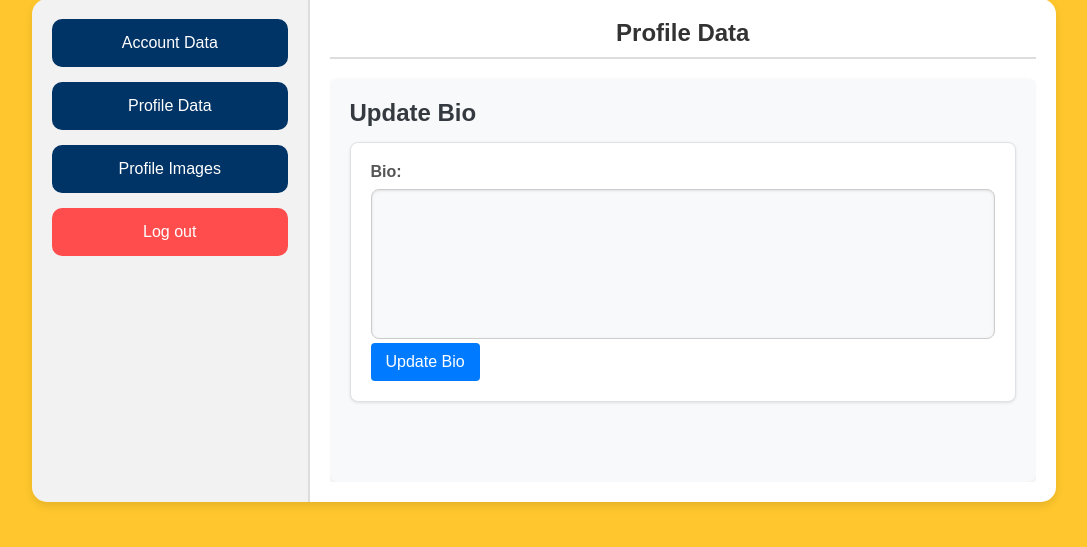
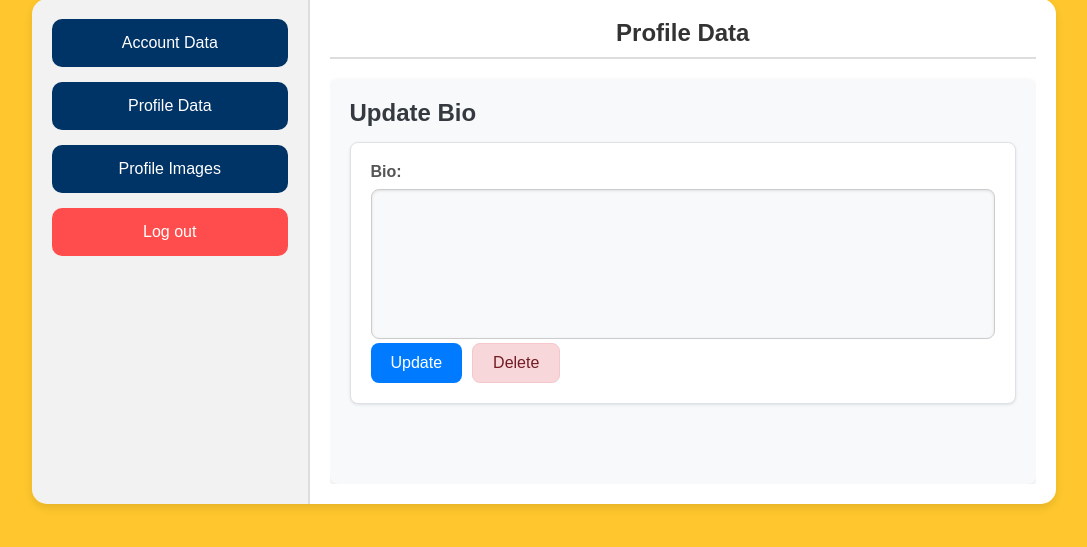
Before and after one commit to AveePB/Flask-Tutorials, a Django app: template src/apps/settings/templates/settings_profile_data.html in a window 1280 px wide. Shown: the part 79-626 px from the top of the page, without its empty margins (96-1183 px from the left). Run offline with Django 5.2, Linux system fonts and the light colour scheme; the template is opened without the code that fills it, so the values that code supplies are empty.

Commit message:
Completed delete bio

```diff
--- a/src/apps/settings/static/settings_forms.js
+++ b/src/apps/settings/static/settings.js
@@ -77,4 +77,62 @@ document.addEventListener('DOMContentLoaded', function() {
     } else {
         console.error('Toggle password button or password field not found');
     }
+
+    // Delete buttons
+    const deleteButtons = document.querySelectorAll('.delete-btn');
+
+    deleteButtons.forEach(deleteButton => {
+        deleteButton.addEventListener('click', function(event) {
+            event.preventDefault();
+
+            // Retrieve the data attributes (URL, item ID, and message box ID) from the button
+            const url = deleteButton.getAttribute('data-url');
+            const messageBoxId = deleteButton.getAttribute('data-message-box');
+            const messageBox = document.getElementById(messageBoxId);
+
+            // Confirmation dialog before deletion
+            if (confirm(`Are you sure you want to delete it?`)) {
+                fetch(url, {
+                    method: 'DELETE',
+                    headers: {
+                        'Content-Type': 'application/json',
+                    }
+                })
+                .then(response => response.text().then(text => {
+                    let data = {};
+                    try {
+                        data = JSON.parse(text);
+                    } catch {
+                        data.message = text;
+                    }
+                    return { status: response.status, message: data.message };
+                }))
+                .then(result => {
+                    // Clear previous classes
+                    messageBox.classList.remove('success', 'error');
+
+                    // Display the result
+                    messageBox.style.display = 'block';
+                    if (result.status === 204 || result.status === 200) {
+                        messageBox.classList.add('success');
+                        messageBox.innerHTML = result.message || `Successfully deleted.`;
+                        setTimeout(() => {
+                            window.location.reload();
+                        }, 500);
+                    } else {
+                        messageBox.classList.add('error');
+                        messageBox.innerHTML = result.message || `Failed to delete.`;
+                    }
+                })
+                .catch(error => {
+                    console.error('Error:', error);
+                    messageBox.classList.remove('success');
+                    messageBox.classList.add('error');
+                    messageBox.style.display = 'block';
+                    messageBox.innerHTML = 'An error occurred. Please try again.';
+                });
+            }
+        });
+    });
+
 });
--- a/src/apps/settings/static/settings_profile_data.css
+++ /dev/null
@@ -1,25 +0,0 @@
-/* Styling for the bio textarea */
-#bio {
-    width: 100%;
-    height: 150px;
-    padding: 12px;
-    font-size: 1rem;
-    border: 1px solid #ccc;
-    border-radius: 8px;
-    box-shadow: inset 0 1px 3px rgba(0, 0, 0, 0.1);
-    background-color: #f8f9fa;
-    resize: none; /* Disable resizing */
-    transition: border-color 0.3s ease, box-shadow 0.3s ease;
-    outline: none;
-}
-
-/* Placeholder styling */
-#bio::placeholder {
-    color: #adb5bd; /* Light gray color for placeholder */
-    font-style: italic;
-}
-
-/* Focus state */
-#bio:focus {
-    border-color: #007bff; /* Change border color on focus */
-}
--- a/src/apps/settings/static/settings_table.css
+++ b/src/apps/settings/static/settings_table.css
@@ -212,3 +212,63 @@ input[type="submit"]:hover {
 .toggle-button:hover {
   background-color: #0056b3;
 }
+
+
+/* Layout for the button group (Update Bio and Delete) */
+.button-group {
+  display: flex;
+  gap: 10px; /* Space between the buttons */
+}
+
+.button-group input[type="submit"], .button-group .delete-btn {
+  padding: 10px 20px;
+  font-size: 1rem;
+  border-radius: 8px;
+  cursor: pointer;
+}
+
+.button-group input[type="submit"] {
+  background-color: #007bff; /* Dark blue */
+  color: #fff;
+  border: none;
+}
+
+.button-group input[type="submit"]:hover {
+  background-color: #0056b3;
+}
+
+.delete-btn {
+  background-color: #f8d7da; /* Light red */
+  color: #721c24;
+  border: 1px solid #f5c6cb;
+}
+
+.delete-btn:hover {
+  background-color: #f5c6cb; /* Darker light red on hover */
+}
+
+/* Styling for the bio textarea */
+#bio {
+  width: 100%;
+  height: 150px;
+  padding: 12px;
+  font-size: 1rem;
+  border: 1px solid #ccc;
+  border-radius: 8px;
+  box-shadow: inset 0 1px 3px rgba(0, 0, 0, 0.1);
+  background-color: #f8f9fa;
+  resize: none; /* Disable resizing */
+  transition: border-color 0.3s ease, box-shadow 0.3s ease;
+  outline: none;
+}
+
+/* Placeholder styling */
+#bio::placeholder {
+  color: #adb5bd; /* Light gray color for placeholder */
+  font-style: italic;
+}
+
+/* Focus state */
+#bio:focus {
+  border-color: #007bff; /* Change border color on focus */
+}
--- a/src/apps/settings/templates/settings.html
+++ b/src/apps/settings/templates/settings.html
@@ -5,7 +5,6 @@
 {% block head %}
 {% load static %}
 <link rel="stylesheet" type="text/css" href="{% static 'settings_table.css' %}">
-  {% block subhead %} {% endblock %}
 {% endblock %}
 
 {% block body %}
@@ -36,5 +35,5 @@
 
 {% load static %}
 <script src="{% static 'settings_logout_btn.js' %}"></script>
-<script src="{% static 'settings_forms.js' %}"></script>
+<script src="{% static 'settings.js' %}"></script>
 {% endblock %}
--- a/src/apps/settings/templates/settings_profile_data.html
+++ b/src/apps/settings/templates/settings_profile_data.html
@@ -1,9 +1,4 @@
 {% extends 'settings.html' %}
-
-{% block subhead %}
-{% load static %}
-<link rel="stylesheet" type="text/css" href="{% static 'settings_profile_data.css' %}">
-{% endblock %}
 
 {% block settings_title %}Profile Data{% endblock %}
 
@@ -15,8 +10,12 @@
         <form id="bio-form" class="form-container" action="/accounts/bio/" method="POST" data-message-box="bio-message-box" autocomplete="off">
             <label for="bio">Bio:</label>
             <textarea name="bio" placeholder="{{ current_bio }}" id="bio" required></textarea>
-            <input type="submit" value="Update Bio">
+            <div class="button-group">
+                <input type="submit" value="Update">
+                <button class="delete-btn" data-url="/accounts/bio/" data-message-box="bio-message-box">Delete</button>
+            </div>
         </form>
         <div id="bio-message-box" class="message-box"></div>
     </div>
+</div>
 {% endblock %}
```
